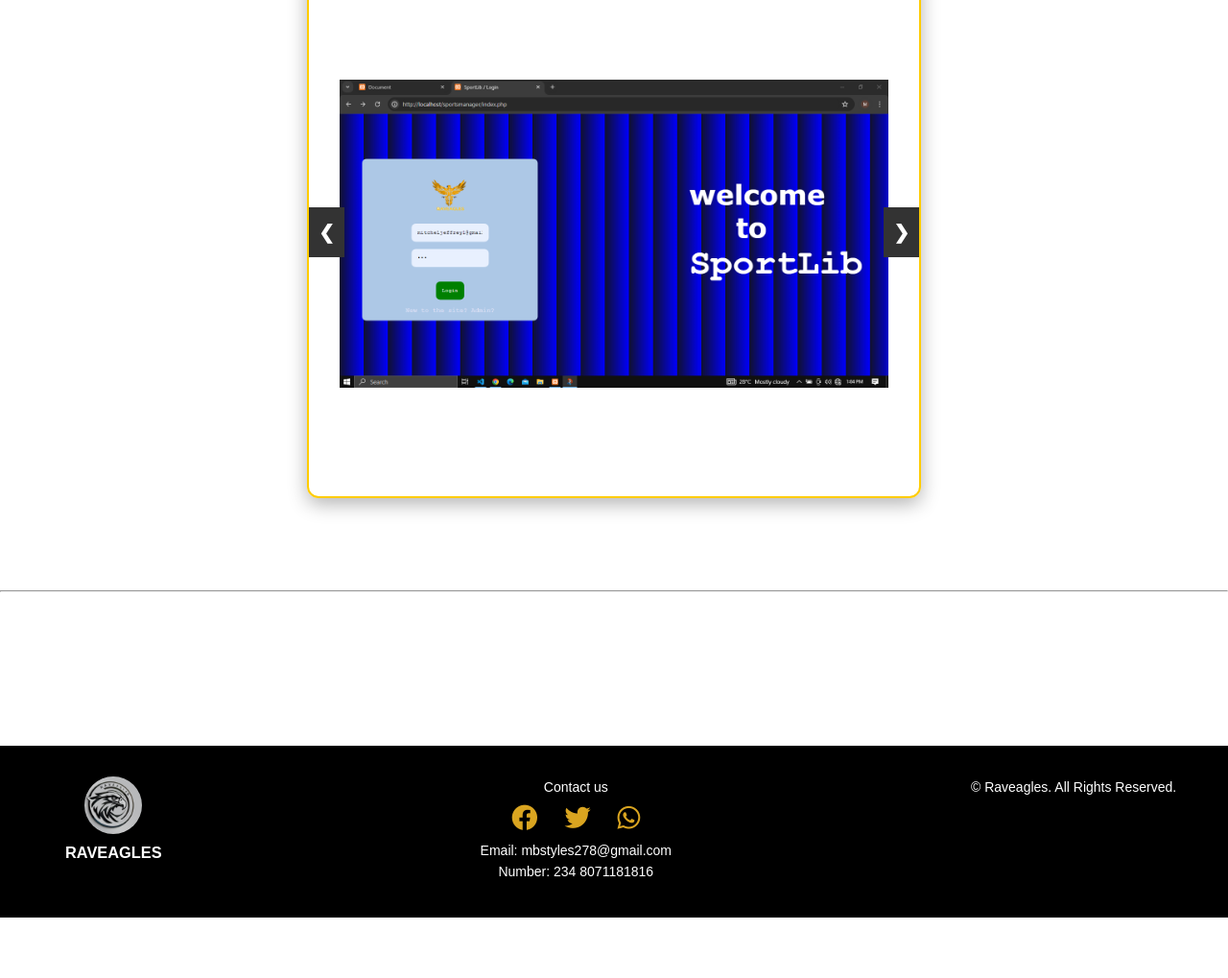
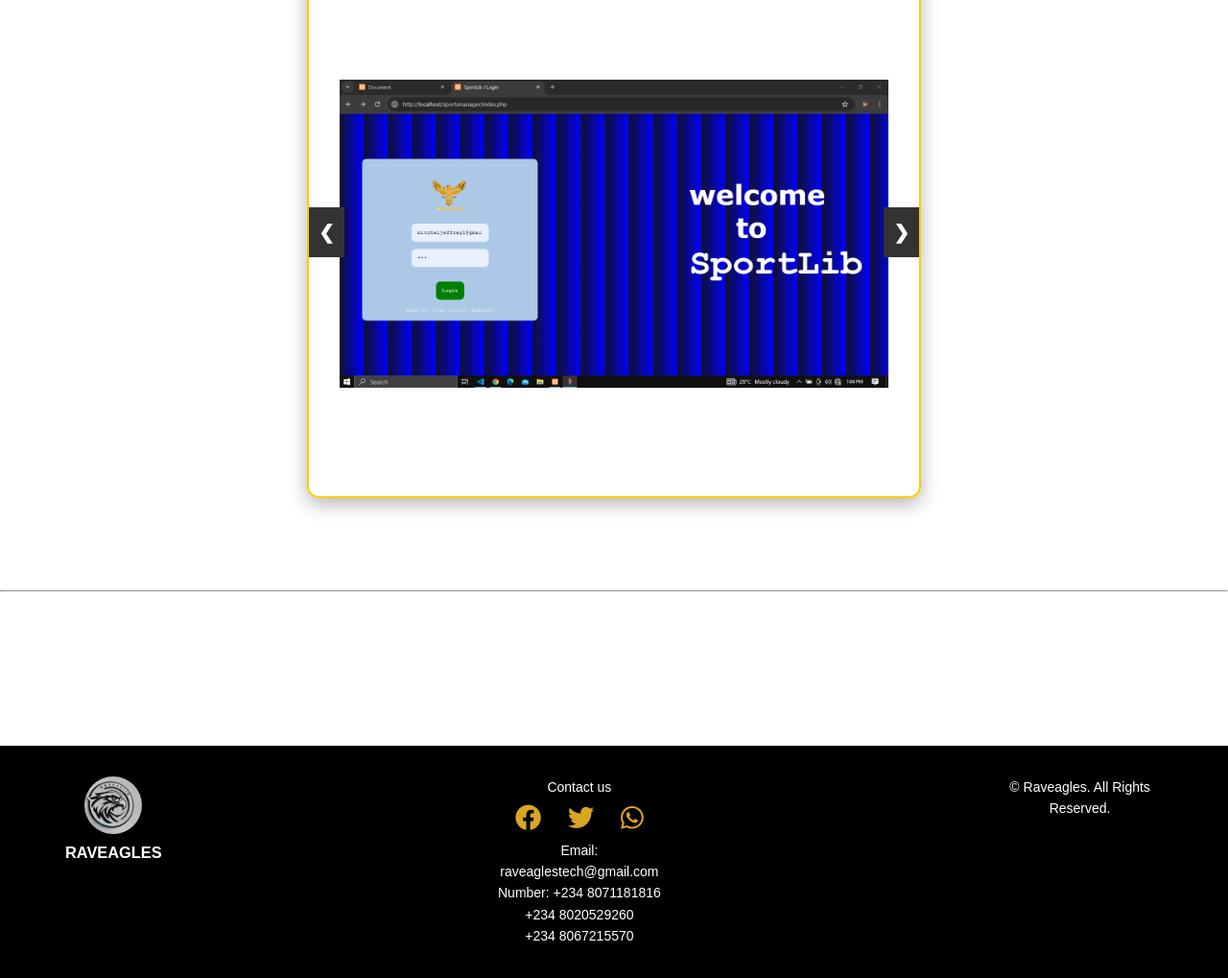
Before and after one commit to mbstyles2/Rave-portfolioV2, a plain HTML site: page projects.html in a window 1280 px wide. Shown: the part 1083-2102 px from the top of the page at 96% size. Before the commit the page ends 2039 px from the top, so only its background shows below. Drawn offline with Linux system fonts and the light colour scheme; a web font is replaced by a local one.

Commit message:
Update projects.html

```diff
--- a/projects.html
+++ b/projects.html
@@ -184,8 +184,10 @@
         <a href="#"><i class="fab fa-facebook"></i></a>
         <a href="#"><i class="fab fa-twitter"></i></a>
         <a href="#"><i class="fab fa-whatsapp"></i></a>
-        <p>Email: mbstyles278@gmail.com</p>
-        <p>Number: 234 8071181816</p>
+           <p>Email: raveaglestech@gmail.com</p>
+          <p>Number: +234 8071181816</p>
+          <p>+234 8020529260</p>
+          <p>+234 8067215570</p>
       </div>
       &copy;  Raveagles. All Rights Reserved.
     </footer>
```
